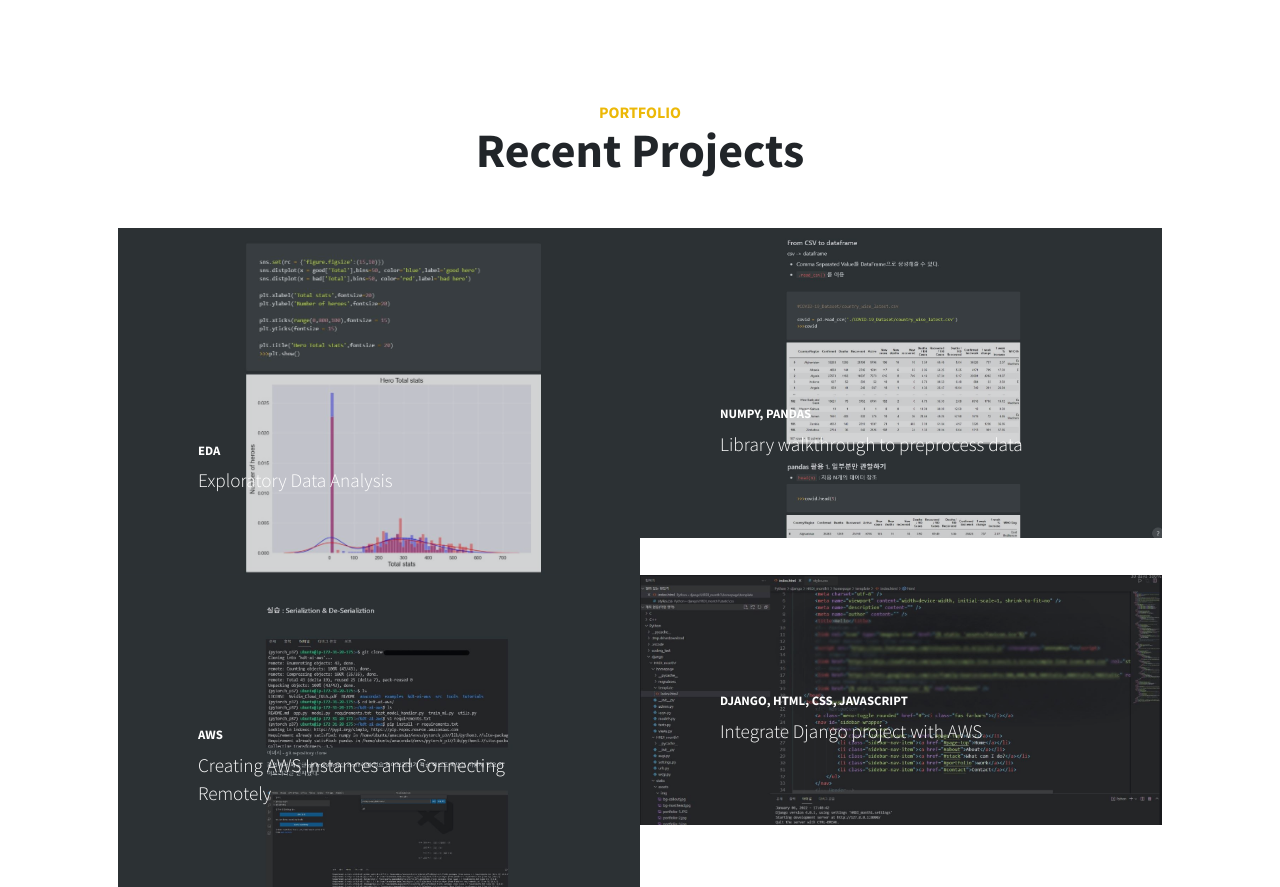
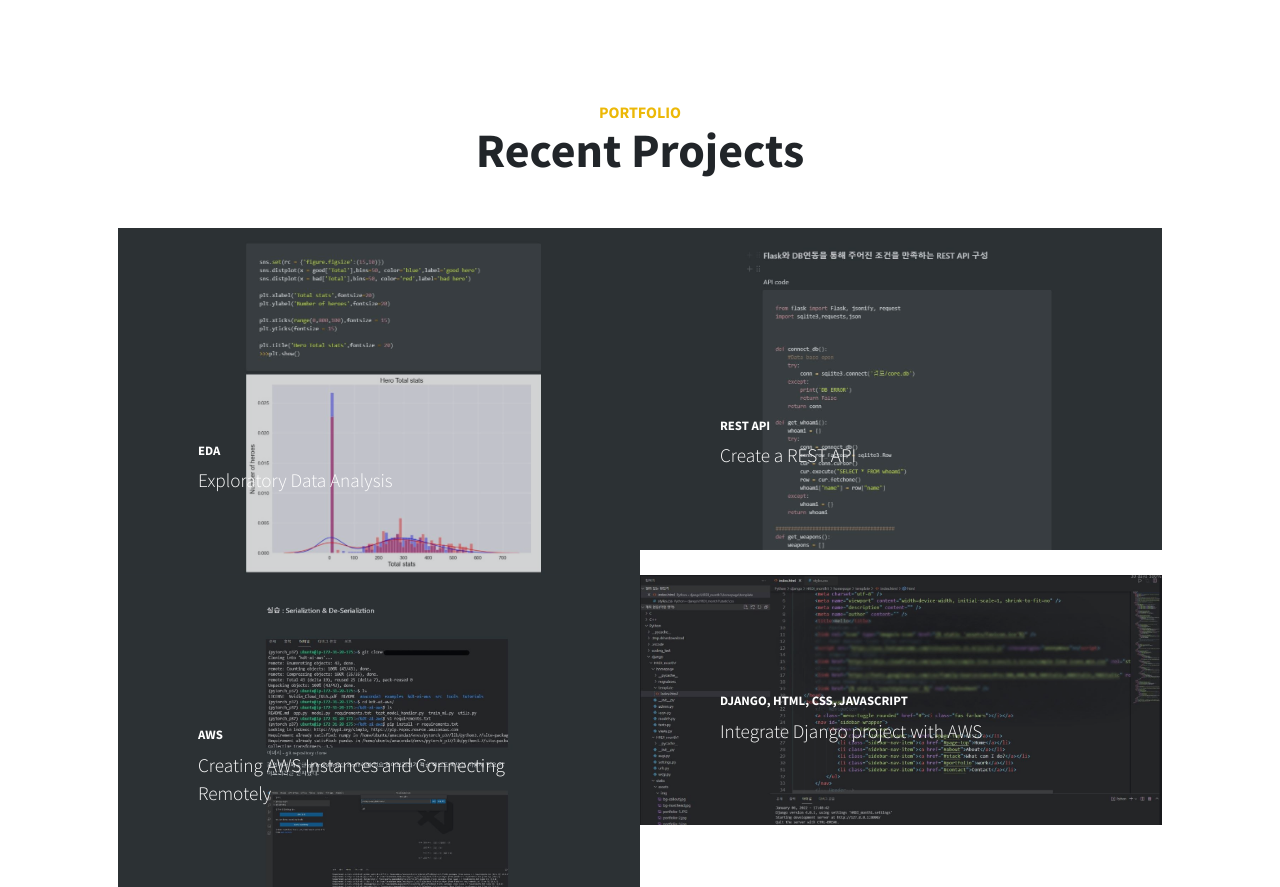
Before and after one commit to HRDI0/HRDI_month1, a Django app: page / in a window 1280 px wide. Shown: the part 1868-2755 px from the top of the page. Run offline with Django 4.2, Linux system fonts and the light colour scheme; some libraries are stand-ins or nearby versions.

Commit message:
edit PORTFOLIO-2 link and image

```diff
--- a/homepage/template/index.html
+++ b/homepage/template/index.html
@@ -98,7 +98,7 @@
                 </div>
                 <div class="row gx-0">
                     <div class="col-lg-6">
-                        <a class="portfolio-item" href="https://hsungmin.notion.site/Week4-5-Flask-EDA-2-dfc87d06e4b2445e9ec3549d9026e361" target='_blank'>
+                        <a class="portfolio-item" href="https://hsungmin.notion.site/Week4-5-EDA-3-dfc87d06e4b2445e9ec3549d9026e361" target='_blank'>
                             <div class="caption">
                                 <div class="caption-content">
                                     <div class="h2">EDA</div>
@@ -109,11 +109,11 @@
                         </a>
                     </div>
                     <div class="col-lg-6">
-                        <a class="portfolio-item" href="https://hsungmin.notion.site/pandas-54515069ecd24b6aa09b3e9dc7a945e5" target='_blank'>
+                        <a class="portfolio-item" href="https://hsungmin.notion.site/Week4-5-Flask-2ded6a93ac294554beccb7cf0879dc91" target='_blank'>
                             <div class="caption">
                                 <div class="caption-content">
-                                    <div class="h2">numpy, Pandas</div>
-                                    <p class="mb-0">Library walkthrough to preprocess data</p>
+                                    <div class="h2">REST API</div>
+                                    <p class="mb-0">Create a REST API</p>
                                 </div>
                             </div>
                             <img class="img-fluid" src="{% static 'homepage/assets/img/portfolio-2.JPG'%}" alt="..." />
```
Also changed, not shown: static/homepage/assets/img/portfolio-2.JPG.
